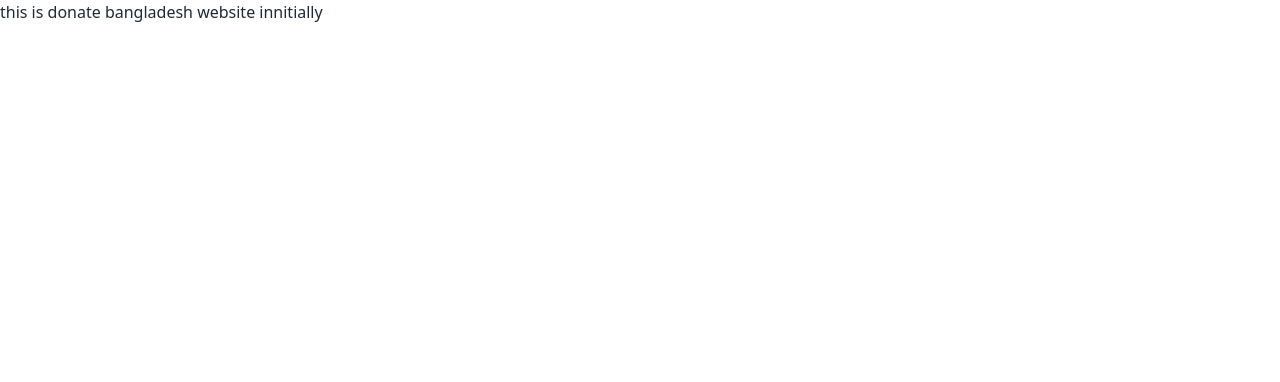
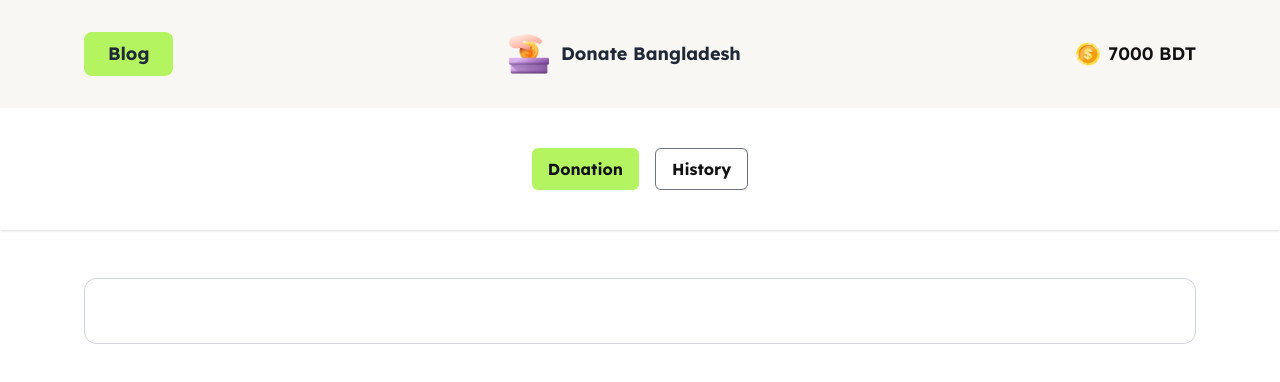
Before and after one commit to tusherbhakta/Donate-Bangladesh, a plain HTML site: page index.html in a window 1280 px wide. Drawn offline with nearby package versions, Linux system fonts and the light colour scheme.

Commit message:
complete navbar

```diff
--- a/index.html
+++ b/index.html
@@ -30,11 +30,55 @@
     <!-- custom css  -->
      <style>
         .googleFont{
-            font-size: "Lexend", sans-serif;
+            font-family: "Lexend", sans-serif;
         }
      </style>
 </head>
 <body class="googleFont">
-    <h1> this is donate bangladesh website innitially</h1>
+    <!-- navbar start  -->
+     <div class="sticky top-0 z-50 shadow">
+        <div class="bg-bg-nav">
+            <nav class=" px-5 mx-auto py-8 max-w-6xl flex  items-center justify-between">
+                <!-- blog start  -->
+                 <a href="blog.html" class="text-lg bg-lime px-6 py-2 rounded-lg font-bold hover:bg-lime-600 transition-colors">Blog</a>
+                <!-- blog end  -->
+                <!-- logo start  -->
+                 <div class="flex items-center text-center gap-3">
+                    <img src="assets/logo.png" alt="logo" class="w-10">
+                    <p class=" font-bold text-lg md:block hidden">Donate Bangladesh</p>
+                 </div>
+                <!-- logo end  -->
+                <!-- Acc Balance start   -->
+                 <div class="flex items-center space-x-4">
+                    <span id="accBalance" class="text-lg font-semibold flex gap-2 items-center text-text-primary">
+                        <img src="assets/coin.png" alt="coin logo" class="inline w-6">
+                        <span>
+                            <span id="balanceAmount" >7000</span> BDT
+                        </span>
+                    </span>
+                 </div>
+                <!-- Acc Balance end   -->
+
+            </nav>
+        </div>
+        <!-- Donation button and History button start -->
+        <div class=" backdrop-blur-xl">
+            <div class="max-w-6xl px-5 mx-auto flex justify-center space-x-4 py-10 mb-8 ">
+                <button id="btn-donation" class="px-4 py-2 bg-lime text-text-primary rounded-md font-bold">Donation</button>
+                <button id="btn-history" class="px-4 py-2  text-text-primary border border-gray-500 rounded-md font-bold">History</button>
+            </div>
+        </div>
+        <!-- Donation button and History button end -->
+     </div>
+    <!-- navbar end -->
+    <!-- donation cards section start   -->
+     <div id="donation-section" class="max-w-6xl px-5 mx-auto grid grid-cols-1 gap-6 p-4 mb-10 md:mb-20">
+        <!-- card 1 start  -->
+         <div class=" grid grid-cols-1 md:grid-cols-2 gap-4 md:gap-8 items-center p-4 md:p-8 border-gray-300 border rounded-xl">
+
+         </div>
+        <!-- card 1 end  -->
+     </div>
+    <!-- donation cards section end   -->
 </body>
 </html>
```
